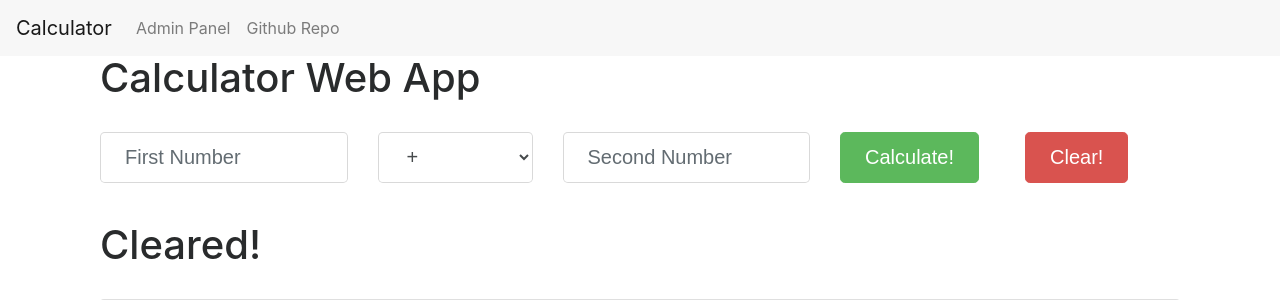
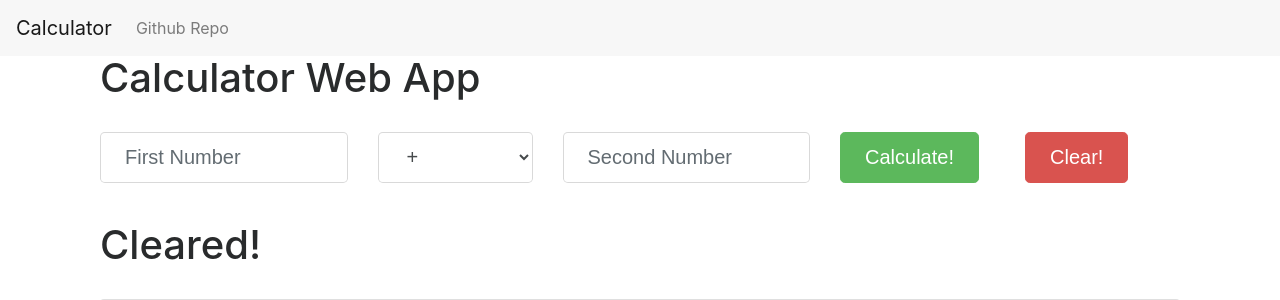
Before and after one commit to noah-dev/django_calc, a Django app: page /calc/ in a window 1280 px wide. Shown: the top 300 px of the page. Run offline with Django 3.2, Linux system fonts and the light colour scheme; data comes from the database, SQL or seed files in the repository; some libraries are stand-ins or nearby versions.

Commit message:
Removed admin panel link

```diff
--- a/calc/templates/calc/base.html
+++ b/calc/templates/calc/base.html
@@ -33,9 +33,6 @@
         <div class="collapse navbar-collapse" id="navbarSupportedContent">
           <ul class="navbar-nav mr-auto">
             <li class="nav-item">
-              <a class="nav-link" href="/admin">Admin Panel</a>
-            </li>
-            <li class="nav-item">
               <a class="nav-link" href="https://github.com/noah-dev/django_calc">Github Repo</a>
             </li>
           </ul>
```
